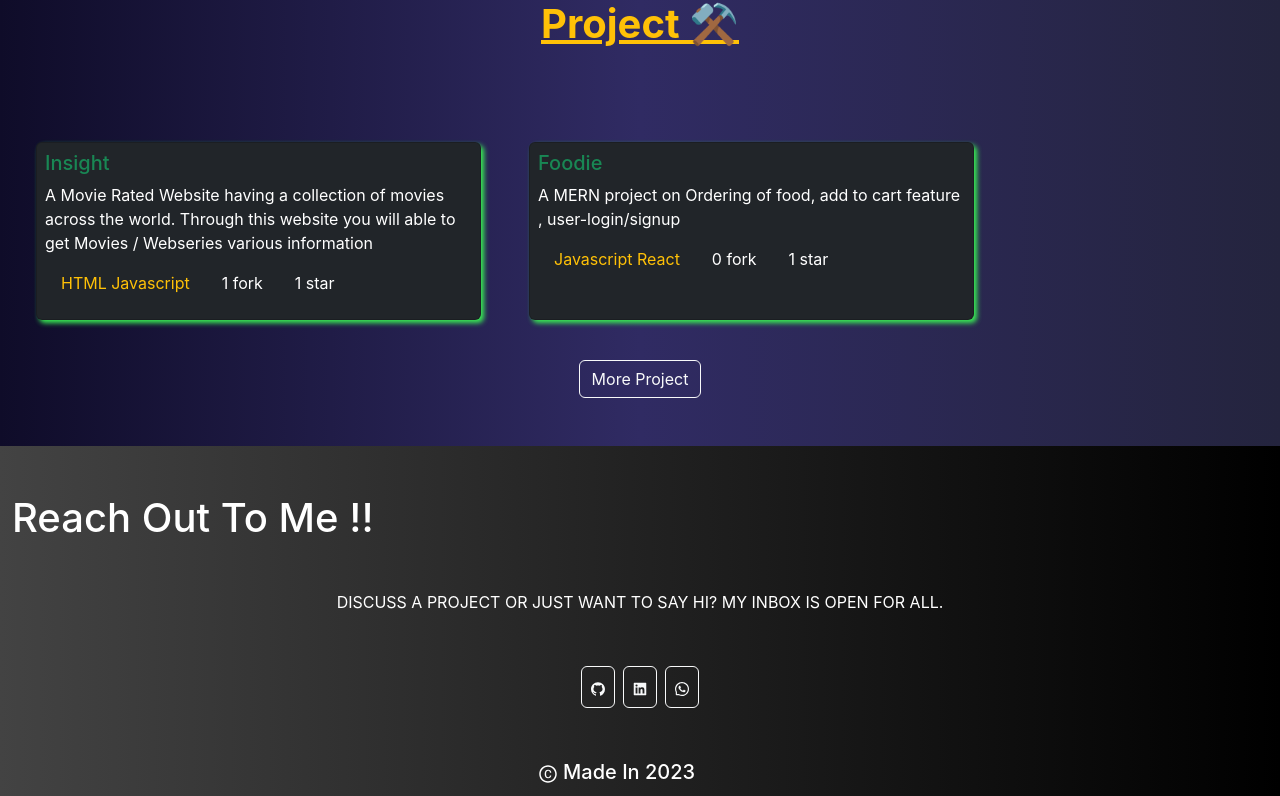
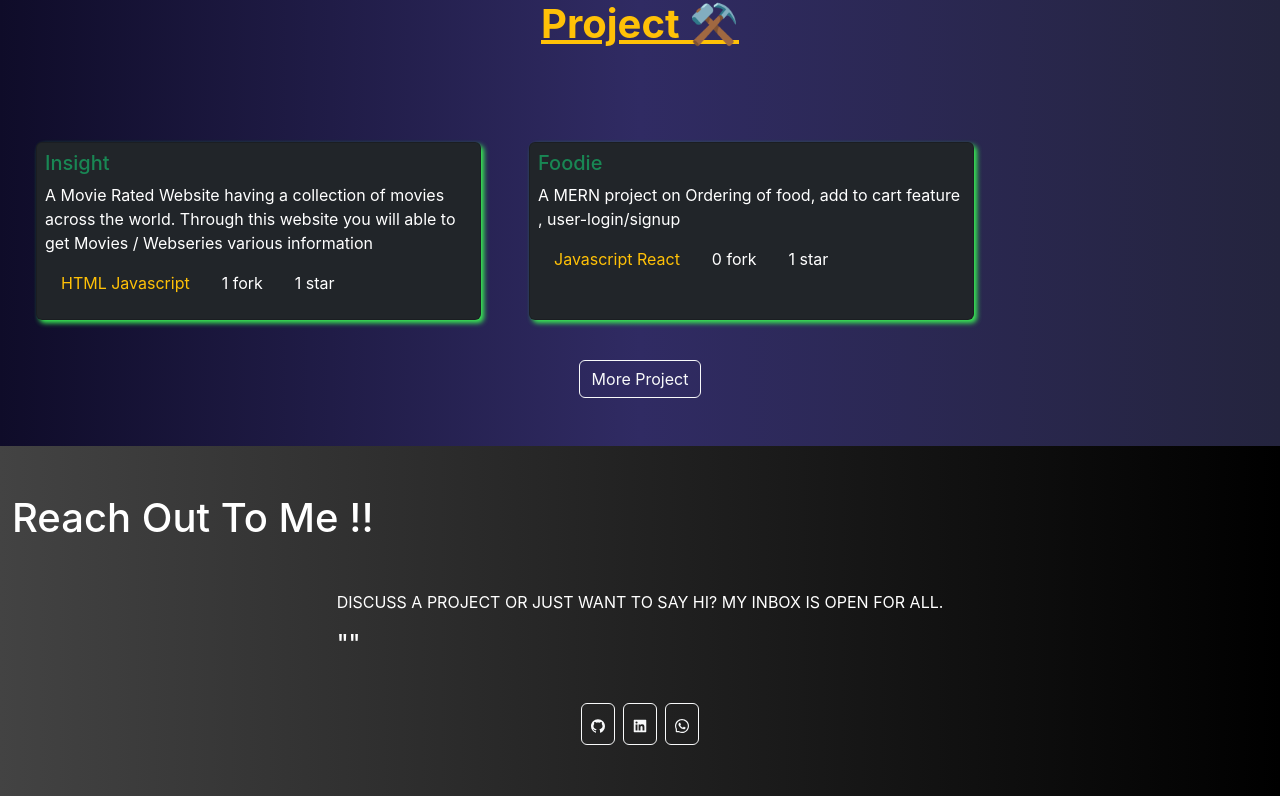
Before and after one commit to harshit1142/portfolio, a React (Create React App) app: page / in a window 1280 px wide. Shown: the part 1994-2790 px from the top of the page. Built offline with nearby package versions, Linux system fonts and the light colour scheme.

Commit message:
"DONE: Contact Section"

```diff
--- a/src/Components/Contact.js
+++ b/src/Components/Contact.js
@@ -20,7 +20,7 @@ export default function Contact() {
                 </div>
                 <div className='content col-auto p-4'>
                     <p>DISCUSS A PROJECT OR JUST WANT TO SAY HI? MY INBOX IS OPEN FOR ALL.</p>
-                    <h4></h4>
+                    <h4>""</h4>
                 </div>
              </div>
                 <div className='row d-none d-md-block d-lg-block'>
```
